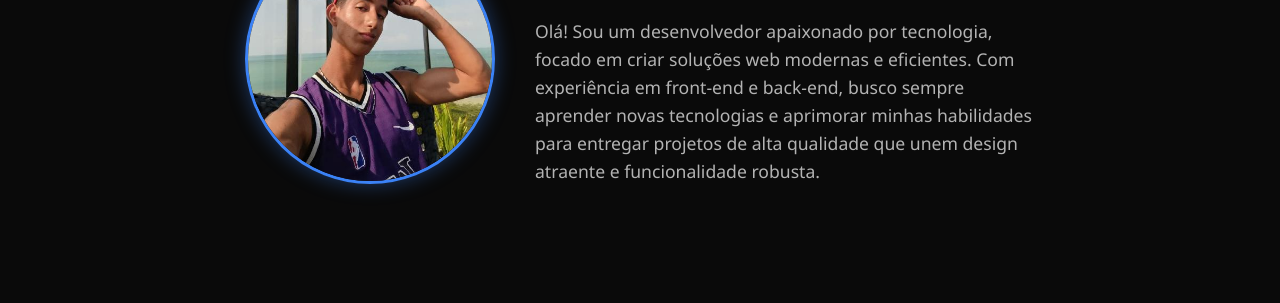
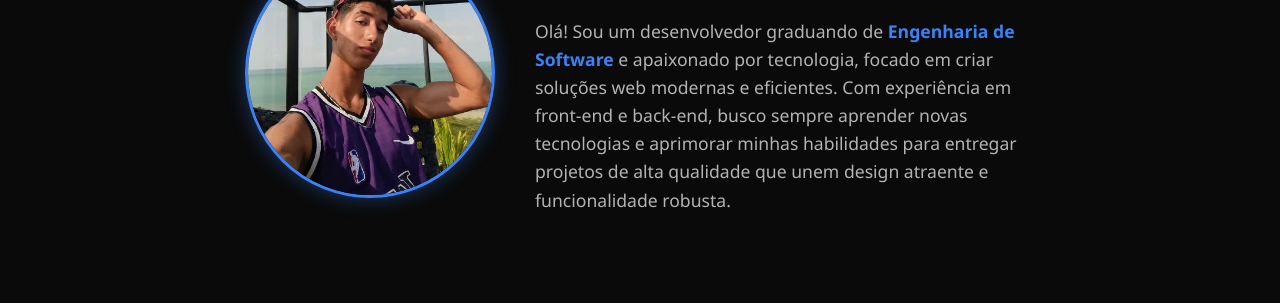
Before and after one commit to igorgmnzmonte/Portfolio, a plain HTML site: page templates/index.html in a window 1280 px wide. Shown: the part 289-592 px from the top of the page. Drawn offline with Linux system fonts and the light colour scheme.

Commit message:
info changes

```diff
--- a/static/style.css
+++ b/static/style.css
@@ -5,15 +5,15 @@
 }
 
 :root {
-    --bg-main: #0a0a0a;       /* Preto profundo para o fundo principal */
-    --bg-secondary: #0f172a;  /* Azul noturno para seções e cards */
-    --accent-blue: #3b82f6;   /* Azul elétrico vibrante para destaques */
-    --text-primary: #ffffff;  /* Branco para texto principal */
-    --text-secondary: #b3b3b3; /* Cinza claro para textos secundários */
+    --bg-main: #0a0a0a;
+    --bg-secondary: #0f172a;
+    --accent-blue: #3b82f6;
+    --text-primary: #ffffff;
+    --text-secondary: #b3b3b3;
 }
 
 html {
-    scroll-behavior: smooth; /* Rolagem suave ao clicar nos links */
+    scroll-behavior: smooth;
 }
 
 body {
@@ -25,12 +25,11 @@ body {
     line-height: 1.6;
 }
 
-/* --- Cabeçalho e Navegação --- */
 header {
     background-color: var(--bg-secondary);
     padding: 20px 0;
     box-shadow: 0 2px 10px rgba(0, 0, 0, 0.5);
-    position: sticky; /* Mantém o menu no topo */
+    position: sticky;
     top: 0;
     z-index: 100;
 }
@@ -49,6 +48,10 @@ h1 {
     letter-spacing: 2px;
 }
 
+strong {
+    color: #3b82f6;
+}
+
 nav {
     display: flex;
     gap: 20px;
@@ -65,10 +68,9 @@ nav a {
 
 nav a:hover {
     color: var(--accent-blue);
-    background-color: rgba(59, 130, 246, 0.1); /* Azul translúcido no hover */
+    background-color: rgba(59, 130, 246, 0.1);
 }
 
-/* --- Seções Gerais --- */
 section {
     padding: 60px 20px;
     max-width: 1200px;
@@ -83,7 +85,6 @@ h2 {
     position: relative;
 }
 
-/* Pequena linha azul abaixo dos títulos H2 */
 h2::after {
     content: '';
     display: block;
@@ -93,20 +94,18 @@ h2::after {
     margin: 10px auto 0;
 }
 
-/* --- Seção "Quem sou eu" --- */
 #info {
     display: flex;
     align-items: center;
     justify-content: center;
     gap: 40px;
-    flex-wrap: wrap; /* Permite quebrar linha em telas menores */
+    flex-wrap: wrap;
 }
 
 .profile-photo {
     width: 250px;
     height: 250px;
     object-fit: cover;
-    /* Foto circular com borda brilhante azul */
     border-radius: 50%;
     border: 3px solid var(--accent-blue);
     box-shadow: 0 0 20px rgba(59, 130, 246, 0.4);
@@ -121,16 +120,15 @@ h2::after {
     text-align: left;
     margin-bottom: 20px;
 }
-#infodiv h2::after { margin: 10px 0 0; } /* Alinha a linha decorativa à esquerda */
+#infodiv h2::after { margin: 10px 0 0; }
 
 #infodiv p {
     color: var(--text-secondary);
     font-size: 1.1rem;
 }
 
-/* --- Seção Competências --- */
 #competencias {
-    background-color: var(--bg-main); /* Mantém o fundo preto */
+    background-color: var(--bg-main);
 }
 
 #cardsdiv {
@@ -219,7 +217,6 @@ h2::after {
         color: var(--accent-blue);
 }
 
-/* Responsividade básica para celulares */
 @media (max-width: 600px) {
     nav {
         flex-wrap: wrap;
--- a/templates/index.html
+++ b/templates/index.html
@@ -23,10 +23,9 @@
         <img src="../images/eu.png" alt="Minha foto de perfil" class="profile-photo">
         <div id="infodiv">
             <h2>Quem sou eu?</h2>
-            <p>Olá! Sou um desenvolvedor apaixonado por tecnologia, focado em criar soluções web modernas e eficientes. Com experiência em front-end e back-end, busco sempre aprender novas tecnologias e aprimorar minhas habilidades para entregar projetos de alta qualidade que unem design atraente e funcionalidade robusta.</p>
+            <p>Olá! Sou um desenvolvedor graduando de <strong>Engenharia de Software</strong> e apaixonado por tecnologia, focado em criar soluções web modernas e eficientes. Com experiência em front-end e back-end, busco sempre aprender novas tecnologias e aprimorar minhas habilidades para entregar projetos de alta qualidade que unem design atraente e funcionalidade robusta.</p>
         </div>
     </section>
-
     <section id="competencias">
         <h2>Competências</h2>
         <div id="cardsdiv">
```
